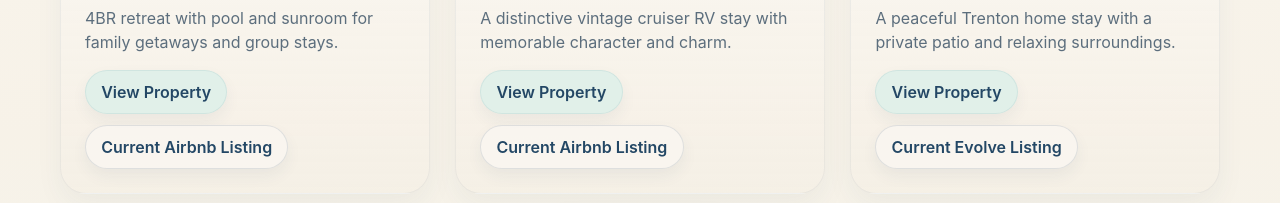
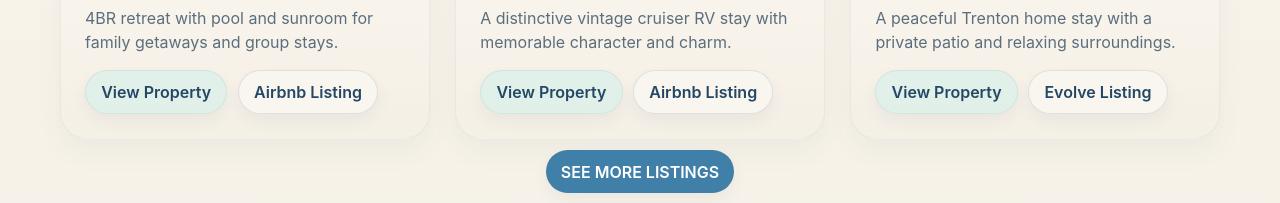
Before and after one commit to masterhavik/sweet-escape-website-2026, a React (Vite) app: page / in a window 1280 px wide. Shown: the part 721-924 px from the top of the page. Built offline with nearby package versions, Linux system fonts and the light colour scheme.

Commit message:
Shorten platform listing button labels on homepage

```diff
--- a/src/pages/HomePage.tsx
+++ b/src/pages/HomePage.tsx
@@ -46,7 +46,7 @@ export function HomePage() {
                     target="_blank"
                     rel="noreferrer"
                   >
-                    Current {property.externalBookingLabel} Listing
+                    {property.externalBookingLabel} Listing
                   </a>
                 </div>
               </div>
```
